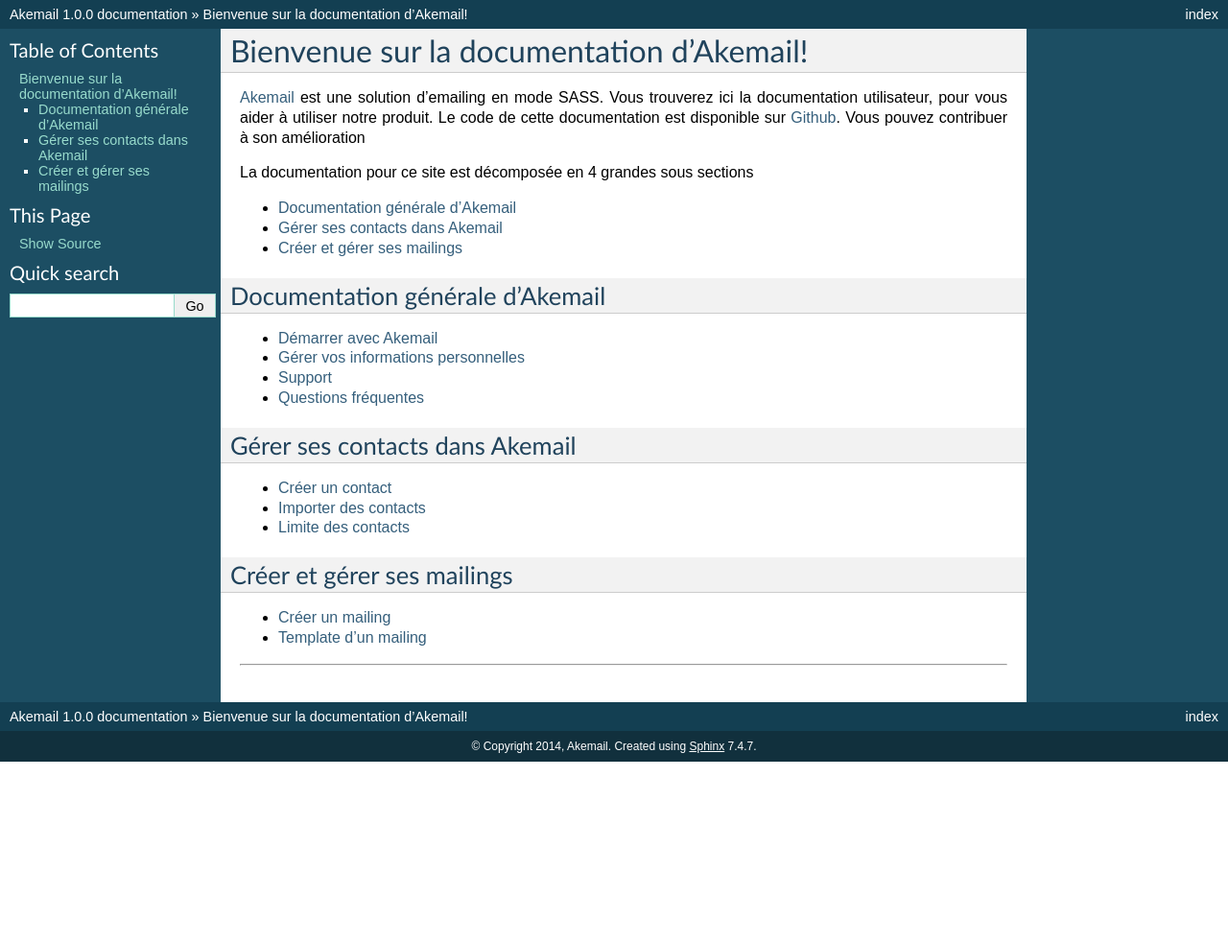
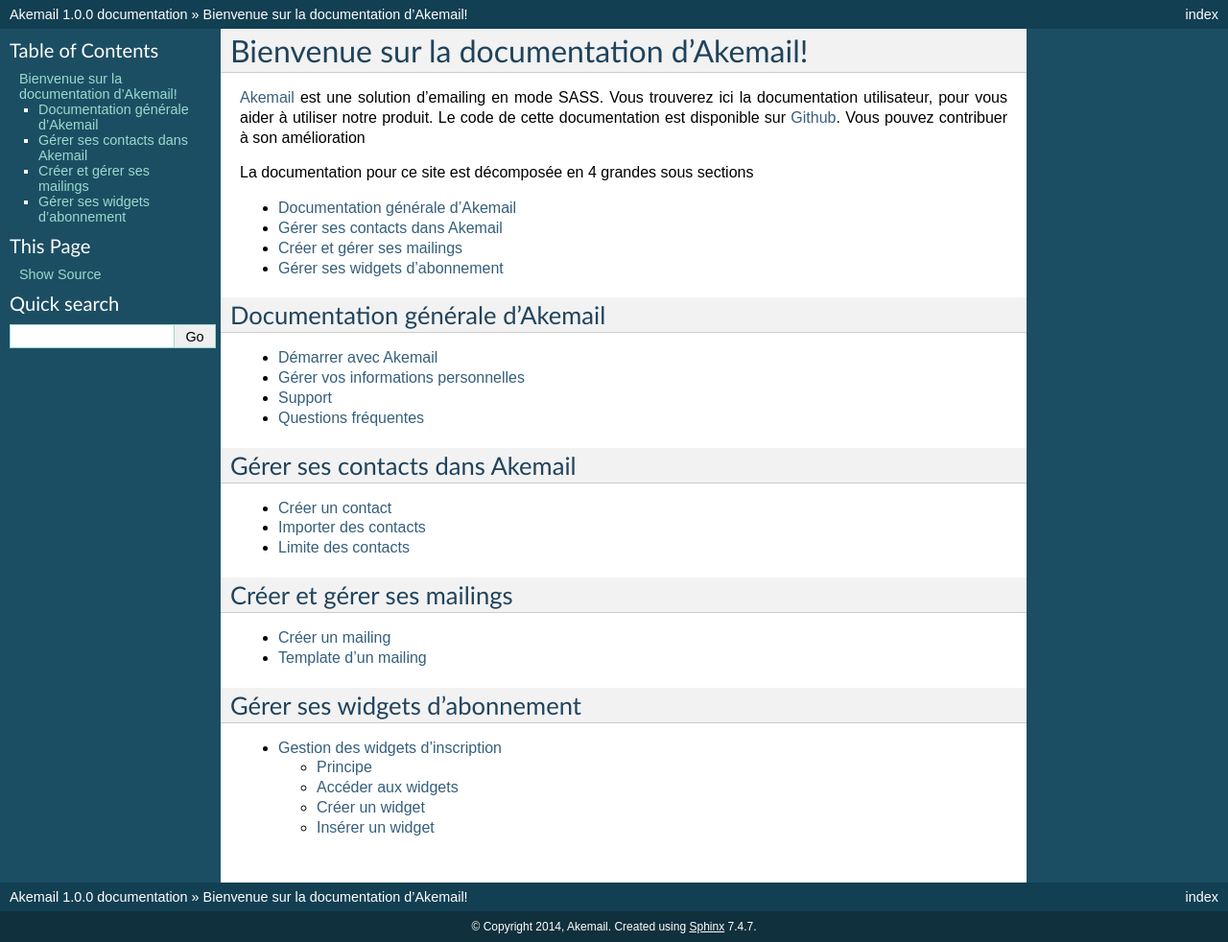
Before and after one commit to 11h42/akemail-documentation, a Sphinx documentation site: the page built from docs/index.rst, in a window 1280 px wide. Shown: the whole page at 96% size. Built offline with Sphinx 7.4.7, drawn with Linux system fonts in a browser that asks for light colours; before the commit the page ends 900 px from its top, so only the background shows below that; some of the changed lines change nothing that is shown.

Commit message:
add documentation for widget

```diff
--- a/docs/create_and_manage_widgets.rst
+++ b/docs/create_and_manage_widgets.rst
@@ -0,0 +1,56 @@
+.. _ref-create-and-manage-widgets:
+
+=================================
+Gestion des widgets d'inscription
+=================================
+
+Principe
+--------
+
+Akemail permet de créer des wigdets pour faciliter l'inscription à une liste de mailing donnée.
+Ce comportement est à rapprocher des widgets d'inscription aux newsletters présent sur de nombreux sites d'actualités.
+
+.. figure::  _static/images/widgets.png
+    :align:   center
+
+Voici les étapes à accomplir pour utiliser un widget sur votre site:
+
+* **créer une liste** avec au moins un contact ;
+* **générer le code** du widget pour cette liste ;
+* **copier le code** du widget et placez le sur votre site.
+
+Accéder aux widgets
+-------------------
+
+L'interface de création de widgets est accessible :
+
+1. depuis votre *page d'acceuil* dans le bloc ``Favoris`` ;
+2. ou par le *menu utilisateur* puis ``Mon Compte | Widget``.
+
+.. figure::  _static/images/bookmark.png
+    :align:   center
+
+Créer un widget
+-------------------
+
+Pré-requis
+    Il vous faudra **une liste avec au moins un contact** pour pouvoir générer le code du widget à
+    rajouter dans votre site.
+
+Comment faire?
+    1. *sélectionner la liste* à laquelle les contacts seront rajoutés ;
+    2. cliquer sur le bouton ``Générer le formulaire d'abonnement`` ;
+    3. *copier* le code générer.
+
+.. figure::  _static/images/widgets_creation.png
+    :align:   center
+
+
+Insérer un widget
+-------------------
+
+Une fois le code du widget générer il ne vous reste plus qu'à le **coller dans le HTML** de votre site.
+Et voici le résultat :
+
+.. figure::  _static/images/widgets.png
+    :align:   center
--- a/docs/index.rst
+++ b/docs/index.rst
@@ -16,6 +16,7 @@
 * :ref:`akemail-docs`
 * :ref:`contact-docs`
 * :ref:`mailing-docs`
+* :ref:`widgets-docs`
 
 .. _akemail-docs:
 
@@ -55,5 +56,12 @@
    create_mailing
    template_mailing
 
+.. _widgets-docs:
 
+Gérer ses widgets d'abonnement
 ================================
+
+.. toctree::
+   :maxdepth: 2
+
+   create_and_manage_widgets
--- a/docs/toc.rst
+++ b/docs/toc.rst
@@ -16,3 +16,4 @@
    contact_limit
    create_mailing
    template_mailing
+   create_and_manage_widgets
```
Also changed, not shown: docs/_static/images/widgets.png (added), docs/_static/images/widgets_creation.png (added).
